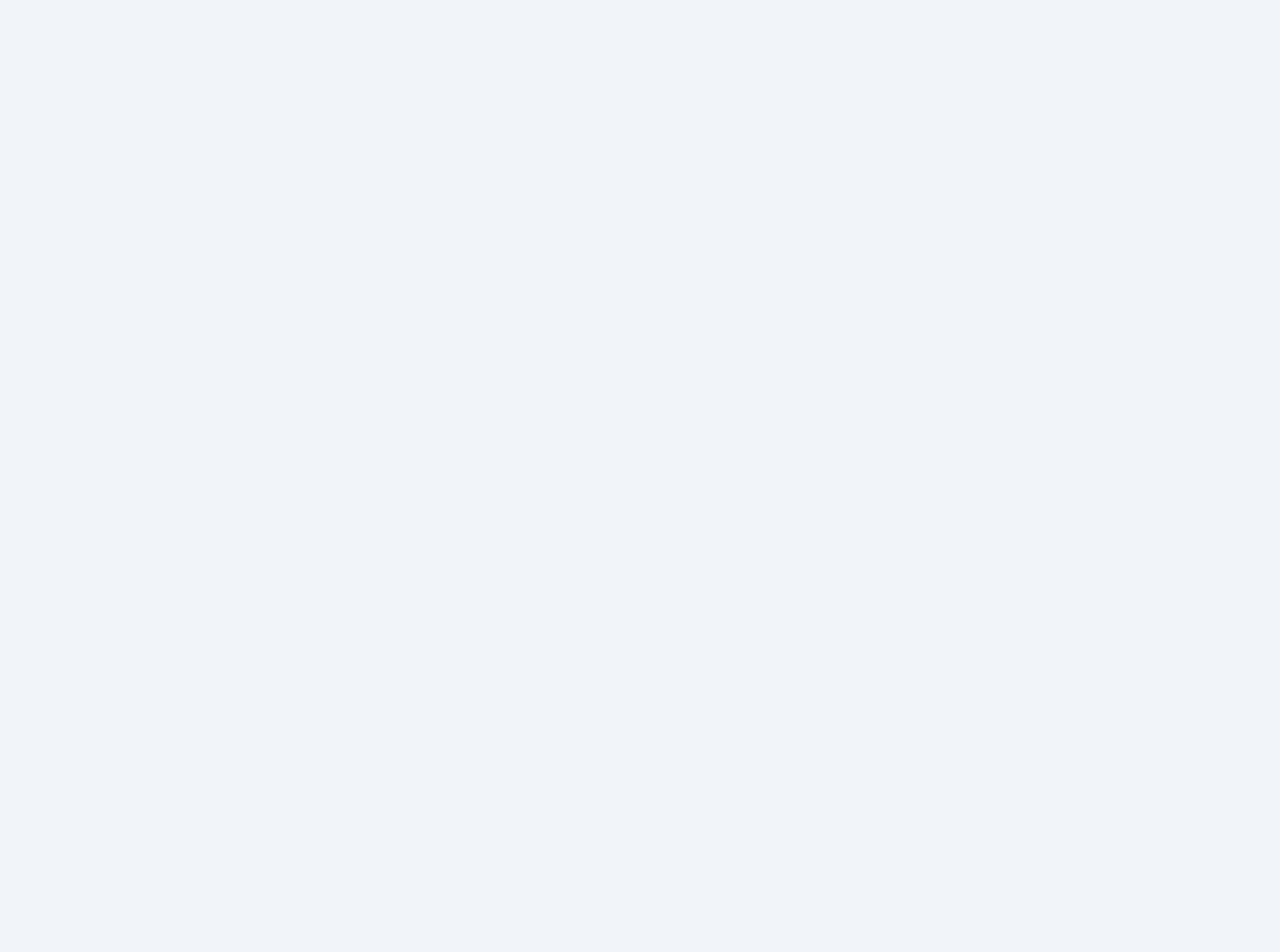
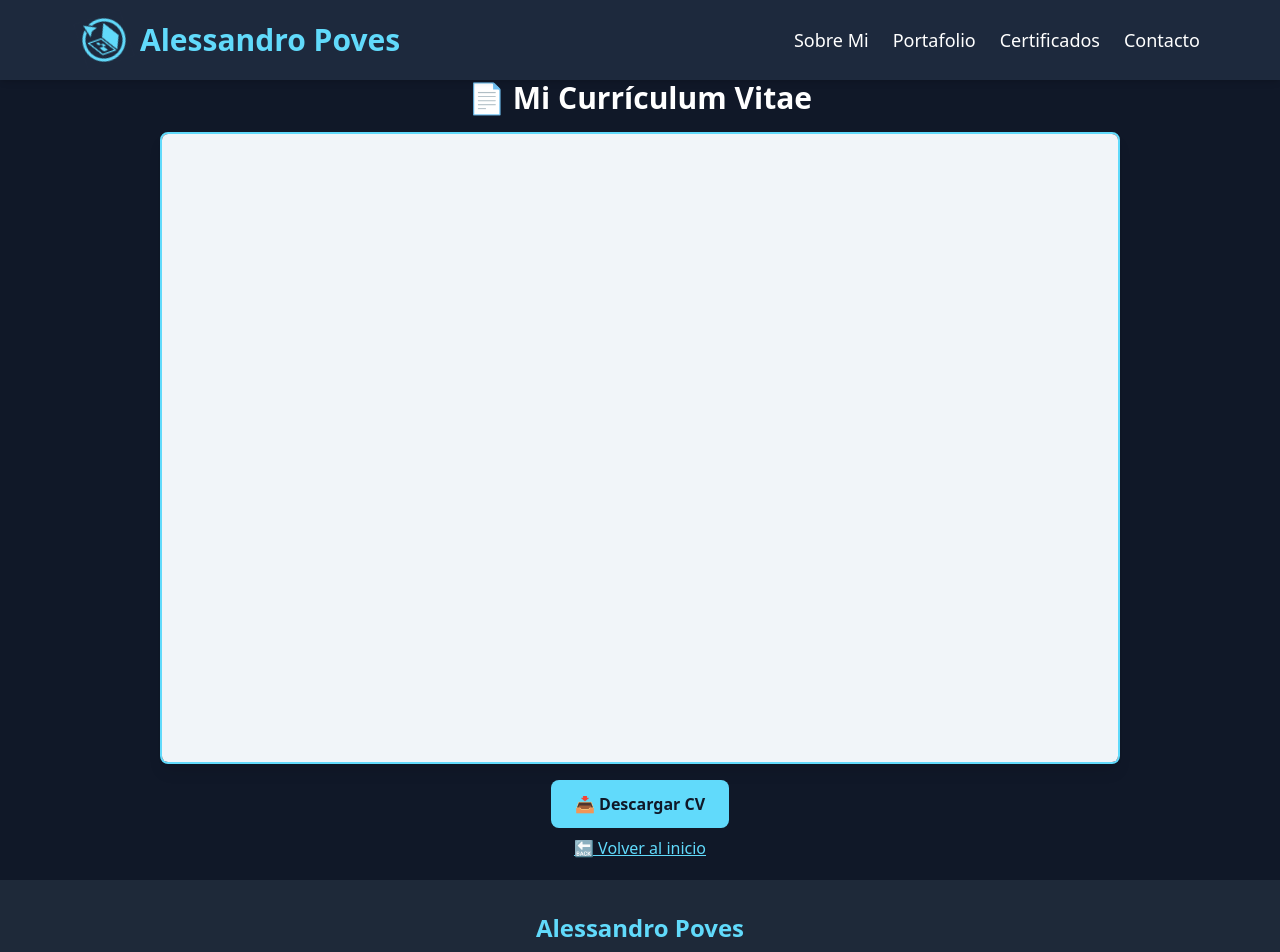
Before and after one commit to SwodLore/MyPageWeb, a React (Vite) app: page /cv in a window 1280 px wide. Before the commit this address had no page. Shown: the top 952 px of the page. Before the commit the page ends 800 px from the top, so only its background shows below. Built offline with nearby package versions, Linux system fonts and the light colour scheme.

Commit message:
Add contact with me and CV

```diff
--- a/package.json
+++ b/package.json
@@ -15,7 +15,8 @@
     "react": "^19.0.0",
     "react-dom": "^19.0.0",
     "react-router-dom": "^7.2.0",
-    "tailwindcss": "^4.0.9"
+    "tailwindcss": "^4.0.9",
+    "zod": "^3.24.2"
   },
   "devDependencies": {
     "@eslint/js": "^9.21.0",
--- /dev/null
+++ b/src/components/CvPage.tsx
@@ -0,0 +1,25 @@
+import { Link } from "react-router-dom";
+
+export default function CvPage() {
+  return (
+    <div className="flex flex-col items-center justify-center h-screen bg-gray-900 text-white">
+      <h1 className="text-3xl font-bold mb-4">📄 Mi Currículum Vitae</h1>
+      <iframe
+        src="/cv.pdf"
+        className="w-3/4 h-[80vh] border-2 border-[#61DAFB] rounded-lg shadow-lg"
+      ></iframe>
+
+      <a
+        href="/cv.pdf"
+        target="_blank"
+        className="mt-4 px-6 py-3 bg-[#61DAFB] text-gray-900 font-semibold rounded-lg hover:bg-[#4bb0d7]"
+      >
+        📥 Descargar CV
+      </a>
+
+      <Link to="/" className="mt-2 text-[#61DAFB] underline mb-5">
+        🔙 Volver al inicio
+      </Link>
+    </div>
+  )
+}
--- a/src/components/DashboardView.tsx
+++ b/src/components/DashboardView.tsx
@@ -1,10 +1,17 @@
+import { Github, Linkedin, Mail, MapPin, Phone } from "lucide-react";
+import { skills } from "../data/skills";
 
 export default function DashboardView() {
+  const handleScrollToCertificado = () => {
+    const certificadoSection = document.getElementById("certificados");
+    if (certificadoSection) {
+      certificadoSection.scrollIntoView({ behavior: "smooth" });
+    }
+  };
   return (
     <>
       <section id="sobre-mi" className="py-16 px-8 md:px-20 bg-gray-900 text-white">
         <div className="container mx-auto flex flex-col md:flex-row items-center gap-12">
-
           <div className="relative w-52 h-52 md:w-64 md:h-64">
             <img
               src="/profile.jpg"
@@ -22,17 +29,22 @@ export default function DashboardView() {
 
             <div className="mt-6 grid grid-cols-1 md:grid-cols-2 gap-4">
               <div className="bg-gray-800 p-4 rounded-lg border-l-4 border-[#61DAFB] shadow-md">
-              <h3 className="text-xl font-semibold"> <img src="https://uncp.edu.pe/wp-content/uploads/2024/01/logo-uncp-2024.png" alt="Logo de la UNCP" /> Universidad Nacional del Centro del Perú</h3>
+                <img src="https://uncp.edu.pe/wp-content/uploads/2024/01/logo-uncp-2024.png" alt="Logo de la UNCP" />
+                <h3 className="text-xl font-semibold">  Universidad Nacional del Centro del Perú</h3>
                 <p className="text-gray-400">Ingeniería de Sistemas - 7mo ciclo</p>
-
               </div>
               <div className="bg-gray-800 p-4 rounded-lg border-l-4 border-[#61DAFB] shadow-md">
-              <h3 className="text-xl font-semibold"><img src="https://aulavirtual.icpnarc.edu.pe/pluginfile.php/1/theme_moove/logo/1739894532/logo-icpna.jpg" alt="Logo ICPNA" /> Instituto Cultural Peruano Norteamericano</h3>
+                <img src="https://aulavirtual.icpnarc.edu.pe/pluginfile.php/1/theme_moove/logo/1739894532/logo-icpna.jpg" alt="Logo ICPNA" />
+                <h3 className="text-xl font-semibold"> Instituto Cultural Peruano Norteamericano</h3>
                 <p className="text-gray-400">Ingles - Intermedio - TOEFL B2</p>
               </div>
-            <div className="bg-gray-800 p-4 rounded-lg border-l-4 border-[#61DAFB] shadow-md">
+              <div className="bg-gray-800 p-4 rounded-lg border-l-4 border-[#61DAFB] shadow-md col-span-2">
                 <h3 className="text-xl font-semibold">📜 Cursos Destacados</h3>
-              <p className="text-gray-400">Laravel, Spring Boot, Redes y Seguridad Informática <a href="">Ver mas</a></p>
+                <p className="text-gray-400">Laravel, Spring Boot, Redes y Seguridad Informática {' '}
+                  <button onClick={handleScrollToCertificado} className="text-[#61DAFB] hover:underline cursor-pointer">
+                  Ver más
+                  </button>
+                </p>
               </div>
             </div>
           </div>
@@ -42,18 +54,7 @@ export default function DashboardView() {
           <h3 className="text-3xl font-bold text-[#61DAFB] text-center mb-6">💻 Habilidades Técnicas</h3>
 
           <div className="grid grid-cols-2 md:grid-cols-4 gap-6">
-          {[
-            { name: "React", img: "https://cdn.jsdelivr.net/gh/devicons/devicon/icons/react/react-original.svg" },
-            { name: "Laravel", img: "https://upload.wikimedia.org/wikipedia/commons/thumb/9/9a/Laravel.svg/800px-Laravel.svg.png" },
-            { name: "Spring Boot", img: "https://cdn.jsdelivr.net/gh/devicons/devicon/icons/spring/spring-original.svg" },
-            { name: "MySQL", img: "https://cdn.jsdelivr.net/gh/devicons/devicon/icons/mysql/mysql-original-wordmark.svg" },
-            { name: "SQL Server", img: "https://cdn.jsdelivr.net/gh/devicons/devicon/icons/microsoftsqlserver/microsoftsqlserver-plain-wordmark.svg" },
-            { name: "GitHub", img: "https://cdn.jsdelivr.net/gh/devicons/devicon/icons/github/github-original.svg" },
-            { name: "Docker", img: "https://cdn.jsdelivr.net/gh/devicons/devicon/icons/docker/docker-original.svg" },
-            { name: "AWS", img: "https://tesslogs.com/wp-content/uploads/2024/10/Amazon-Web-Services-AWS-Logo.png" },
-            { name: "Linux", img: "https://cdn.jsdelivr.net/gh/devicons/devicon/icons/linux/linux-original.svg" },
-            { name: "Next.js", img: "https://cdn.jsdelivr.net/gh/devicons/devicon/icons/nextjs/nextjs-original.svg" }
-          ].map((skill, index) => (
+            {skills.map((skill, index) => (
               <div
                 key={index}
                 className="flex flex-col items-center p-4 bg-gray-800 rounded-lg shadow-md border border-[#61DAFB] transform transition-all hover:scale-105 hover:shadow-lg">
@@ -75,9 +76,52 @@ export default function DashboardView() {
         <p className="text-lg max-w-2xl text-center mt-4">Muestra los certificados y logros que has obtenido.</p>
       </section>
 
-      <section id="contacto" className="min-h-screen flex flex-col justify-center items-center bg-gray-600 text-white">
-        <h2 className="text-4xl font-bold text-[#61DAFB]">Contacto</h2>
-        <p className="text-lg max-w-2xl text-center mt-4">Déjame tu mensaje o contáctame en mis redes sociales.</p>
+      <section id="contacto" className="py-12 bg-gray-600 text-white">
+      <div className="container mx-auto px-4">
+        <h2 className="text-3xl font-bold text-center mb-6">📩 Contacto</h2>
+
+        {/* Contenedor principal con dos columnas */}
+        <div className="grid md:grid-cols-2 gap-8">
+
+          {/* Información de contacto */}
+          <div className="bg-gray-800 p-6 rounded-lg shadow-md">
+            <h3 className="text-xl font-semibold mb-4">📍 Información</h3>
+            <p className="text-gray-400">
+              ¿Tienes un proyecto interesante o simplemente quieres conectar? 🚀
+              Estoy disponible para colaborar en proyectos de desarrollo y tecnología.
+            </p>
+            <ul className="mt-4 space-y-2 flex flex-col">
+              <li className="inline-flex"><MapPin className="w-5 h-5 text-[#61DAFB] mr-2" /> Ubicación: Huancayo, Perú</li>
+              <li className="inline-flex"><Mail className="w-5 h-5 text-[#61DAFB] mr-2" /> Email: <a href="mailto:apovesmartinez@gmail.com" className="text-[#61DAFB] underline"> apovesmartinez@gmail.com</a></li>
+              <li className="inline-flex"><a href="https://wa.me/51977776058" target="_blank" className="bg-green-500 px-4 py-2 rounded-lg text-white my-3 inline-flex">
+                <Phone className="w-5 h-5 text-white mr-2" /> WhatsApp
+              </a></li>
+              🔗 Redes:
+              <li className="flex items-start flex-col gap-4">
+                <a href="https://www.linkedin.com/in/alessandro-piero-poves-martinez-524467318/" target="_blank" className="text-[#61DAFB] ml-2 inline-flex">
+                  <Linkedin className="w-5 h-5 mr-1" />
+                  LinkedIn
+                </a>
+                <a href="https://github.com/SwodLore" target="_blank" className="text-[#61DAFB] ml-2 inline-flex">
+                  <Github className="w-5 h-5 mr-1" />
+                  GitHub
+                </a>
+              </li>
+            </ul>
+          </div>
+
+          <div className="flex flex-col items-center justify-center bg-gray-800 text-white">
+            <h1 className="text-3xl font-bold mb-4">📄 Mi Currículum Vitae</h1>
+            <a
+              href="/cv"
+              target="_blank"
+              className="mt-4 px-6 py-3 bg-[#61DAFB] text-gray-900 font-semibold rounded-lg hover:bg-[#4bb0d7]"
+            >
+              📥 Ver CV
+            </a>
+          </div>
+        </div>
+      </div>
     </section>
     </>
   )
--- a/src/components/Footer.tsx
+++ b/src/components/Footer.tsx
@@ -2,7 +2,7 @@ import { Linkedin, Github, Instagram } from "lucide-react";
 
 export default function Footer() {
   return (
-    <footer className="bg-gray-900 text-white py-8 px-10 md:px-20 text-center">
+    <footer className="bg-gray-800 text-white py-8 px-10 md:px-20 text-center">
       {/* Nombre y mensaje */}
       <h2 className="text-2xl font-bold text-[#61DAFB]">Alessandro Poves</h2>
       <p className="text-gray-400 mt-2">Desarrollador Web | React | Laravel</p>
--- a/src/components/Header.tsx
+++ b/src/components/Header.tsx
@@ -14,7 +14,7 @@ export default function Header() {
           setActiveSection(visibleSection.target.id);
         }
       },
-      { threshold: 0.6 }
+      { threshold: 0.3 }
     );
 
     sections.forEach((section) => observer.observe(section));
@@ -35,16 +35,16 @@ export default function Header() {
           alt="Logo"
           className="w-12 h-12 animate-spin-slow"
         />
-      <h1 className="text-3xl font-bold text-[#61DAFB] cursor-pointer">Alessandro Poves</h1>
+      <h1 className="text-3xl font-bold text-[#61DAFB] cursor-pointer"><a href="/">Alessandro Poves</a></h1>
     </div>
       <nav className="hidden md:flex gap-6">
-        {["Sobre Mí", "Portafolio", "Certificados", "Contacto"].map((item) => {
+        {["Sobre Mi", "Portafolio", "Certificados", "Contacto"].map((item) => {
           const id = item.toLowerCase().replace(" ", "-");
           return (
             <button
               key={id}
               onClick={() => scrollToSection(id)}
-              className={`text-lg font-medium transition duration-300 ${
+              className={`text-lg font-medium transition duration-300 cursor-pointer ${
                 activeSection === id ? "text-[#61DAFB]" : "text-white"
               } hover:text-[#61DAFB]`}
             >
@@ -60,7 +60,7 @@ export default function Header() {
 
       {menuOpen && (
         <nav className="absolute top-16 right-4 bg-white/10 backdrop-blur-md shadow-lg p-4 rounded-xl flex flex-col gap-4 md:hidden">
-          {["Sobre Mí", "Portafolio", "Certificados", "Contacto"].map((item) => {
+          {["Sobre Mi", "Portafolio", "Certificados", "Contacto"].map((item) => {
             const id = item.toLowerCase().replace(" ", "-");
             return (
               <button
--- /dev/null
+++ b/src/data/skills.ts
@@ -0,0 +1,44 @@
+import { Skill } from "../types";
+
+
+export const skills : Skill[] = [
+    {
+        name: "React",
+        img: "https://cdn.jsdelivr.net/gh/devicons/devicon/icons/react/react-original.svg"
+    },
+    {
+        name: "Laravel",
+        img: "https://upload.wikimedia.org/wikipedia/commons/thumb/9/9a/Laravel.svg/800px-Laravel.svg.png"
+    },
+    {
+        name: "Spring Boot",
+        img: "https://cdn.jsdelivr.net/gh/devicons/devicon/icons/spring/spring-original.svg"
+    },
+    {
+        name: "MySQL",
+        img: "https://cdn.jsdelivr.net/gh/devicons/devicon/icons/mysql/mysql-original-wordmark.svg"
+    },
+    {
+        name: "SQL Server",
+        img: "https://cdn.jsdelivr.net/gh/devicons/devicon/icons/microsoftsqlserver/microsoftsqlserver-plain-wordmark.svg" },
+    {
+        name: "GitHub",
+        img: "https://cdn.jsdelivr.net/gh/devicons/devicon/icons/github/github-original.svg"
+    },
+    {
+        name: "Docker",
+        img: "https://cdn.jsdelivr.net/gh/devicons/devicon/icons/docker/docker-original.svg"
+    },
+    {
+        name: "AWS",
+        img: "https://tesslogs.com/wp-content/uploads/2024/10/Amazon-Web-Services-AWS-Logo.png"
+    },
+    {
+        name: "Linux",
+        img: "https://cdn.jsdelivr.net/gh/devicons/devicon/icons/linux/linux-original.svg"
+    },
+    {
+        name: "Next.js",
+        img: "https://cdn.jsdelivr.net/gh/devicons/devicon/icons/nextjs/nextjs-original.svg"
+    }
+]
--- a/src/router.tsx
+++ b/src/router.tsx
@@ -1,14 +1,14 @@
 import { BrowserRouter, Route, Routes } from 'react-router-dom'
 import AppLayout from './components/AppLayout'
 import DashboardView from './components/DashboardView'
-
+import CvPage from './components/CvPage'
 export default function Router() {
     return (
     <BrowserRouter>
         <Routes>
             <Route element={<AppLayout />}>
                     <Route path="/" element={<DashboardView />} index />
-
+                    <Route path="/cv" element={<CvPage />} />
                 </Route>
         </Routes>
     </BrowserRouter>
--- /dev/null
+++ b/src/types/index.ts
@@ -0,0 +1,8 @@
+import { z } from 'zod'
+
+/* skills */
+export const skillsSchema = z.object({
+    name: z.string(),
+    img: z.string()
+})
+export type Skill = z.infer<typeof skillsSchema>
```
Also changed, not shown: 2 other files (tests, documents, lock files or other folders). Lines whose indentation alone changed are shown as unchanged.
